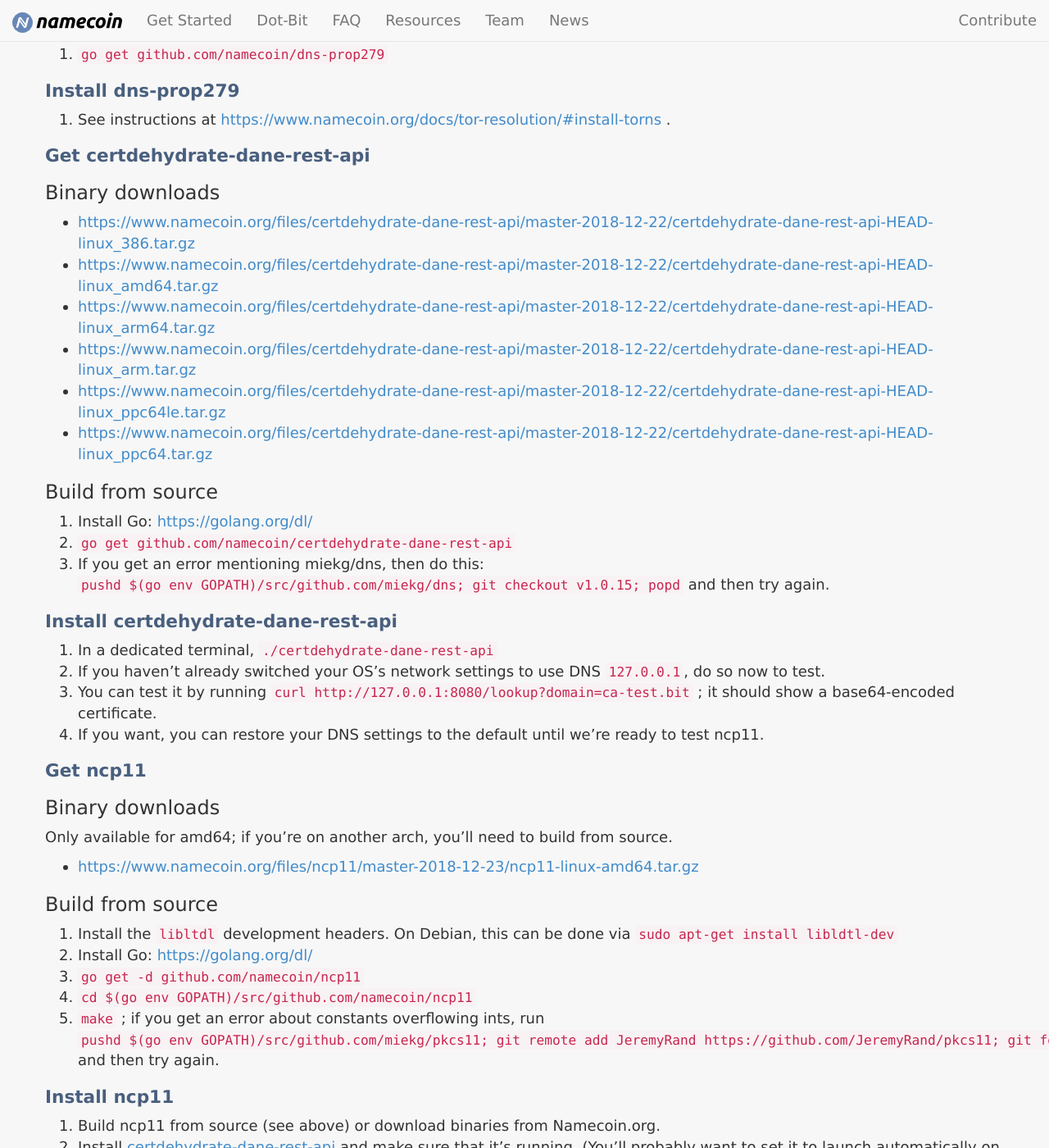
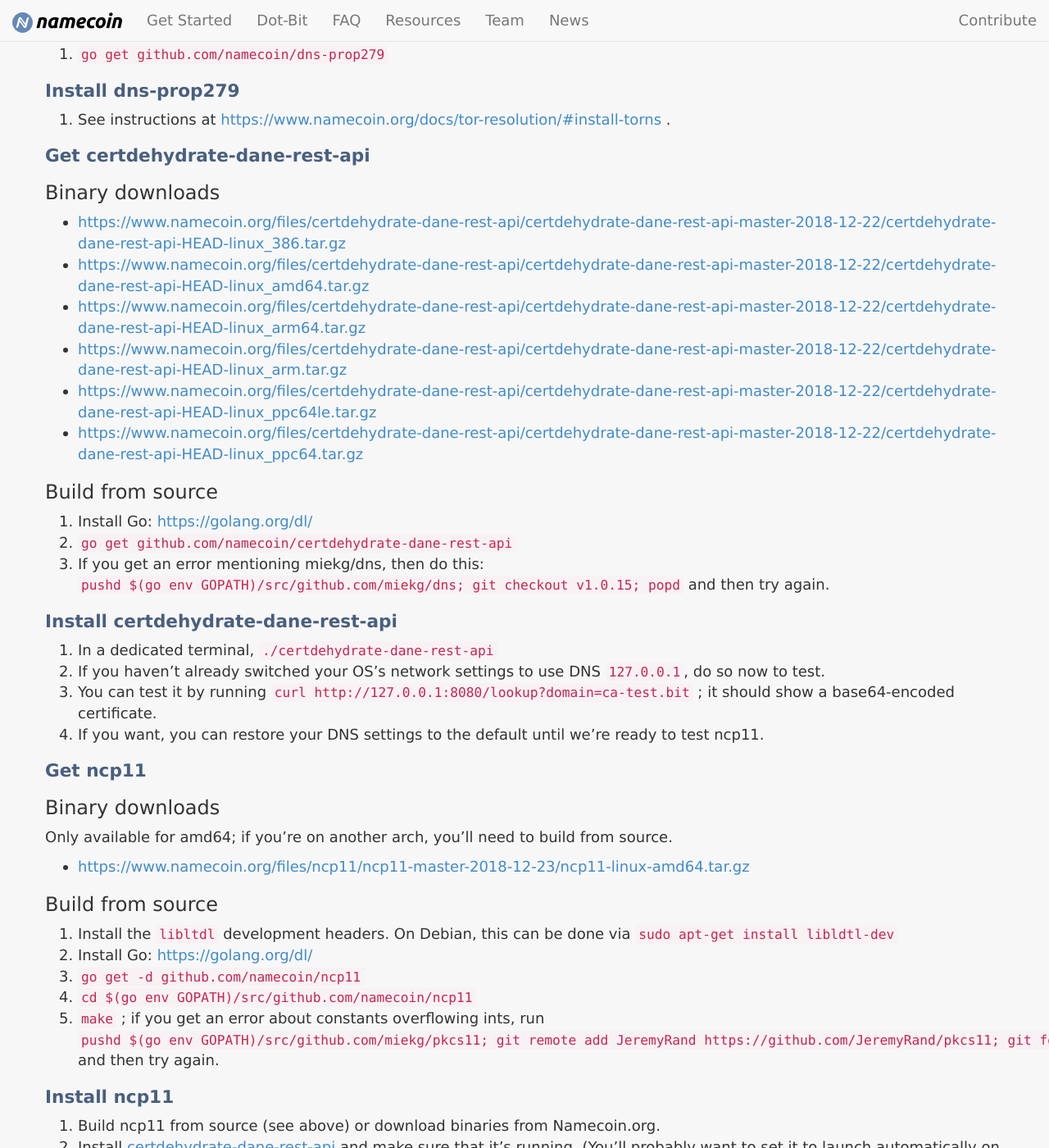
Before and after one commit to JeremyRand/namecoin.org, a Jekyll site: the page built from resources/presentations/35C3/tls-workshop/index.md, in a window 1280 px wide and 1400 px high, scrolled down 2779 px. Shown: the whole window at 82% size. Built offline with Jekyll 4.4.1, drawn with Linux system fonts in a browser that asks for light colours.

Commit message:
Normalize hyperlinks to avoid hitting symlinks

```diff
--- a/resources/presentations/35C3/tls-workshop/index.md
+++ b/resources/presentations/35C3/tls-workshop/index.md
@@ -116,12 +116,12 @@ Included in ncdns binary downloads; see above.
 
 ### Binary downloads
 
-* [{{ site.files_url }}/files/certdehydrate-dane-rest-api/master-2018-12-22/certdehydrate-dane-rest-api-HEAD-linux_386.tar.gz]({{ site.files_url }}/files/certdehydrate-dane-rest-api/master-2018-12-22/certdehydrate-dane-rest-api-HEAD-linux_386.tar.gz)
-* [{{ site.files_url }}/files/certdehydrate-dane-rest-api/master-2018-12-22/certdehydrate-dane-rest-api-HEAD-linux_amd64.tar.gz]({{ site.files_url }}/files/certdehydrate-dane-rest-api/master-2018-12-22/certdehydrate-dane-rest-api-HEAD-linux_amd64.tar.gz)
-* [{{ site.files_url }}/files/certdehydrate-dane-rest-api/master-2018-12-22/certdehydrate-dane-rest-api-HEAD-linux_arm64.tar.gz]({{ site.files_url }}/files/certdehydrate-dane-rest-api/master-2018-12-22/certdehydrate-dane-rest-api-HEAD-linux_arm64.tar.gz)
-* [{{ site.files_url }}/files/certdehydrate-dane-rest-api/master-2018-12-22/certdehydrate-dane-rest-api-HEAD-linux_arm.tar.gz]({{ site.files_url }}/files/certdehydrate-dane-rest-api/master-2018-12-22/certdehydrate-dane-rest-api-HEAD-linux_arm.tar.gz)
-* [{{ site.files_url }}/files/certdehydrate-dane-rest-api/master-2018-12-22/certdehydrate-dane-rest-api-HEAD-linux_ppc64le.tar.gz]({{ site.files_url }}/files/certdehydrate-dane-rest-api/master-2018-12-22/certdehydrate-dane-rest-api-HEAD-linux_ppc64le.tar.gz)
-* [{{ site.files_url }}/files/certdehydrate-dane-rest-api/master-2018-12-22/certdehydrate-dane-rest-api-HEAD-linux_ppc64.tar.gz]({{ site.files_url }}/files/certdehydrate-dane-rest-api/master-2018-12-22/certdehydrate-dane-rest-api-HEAD-linux_ppc64.tar.gz)
+* [{{ site.files_url }}/files/certdehydrate-dane-rest-api/certdehydrate-dane-rest-api-master-2018-12-22/certdehydrate-dane-rest-api-HEAD-linux_386.tar.gz]({{ site.files_url }}/files/certdehydrate-dane-rest-api/certdehydrate-dane-rest-api-master-2018-12-22/certdehydrate-dane-rest-api-HEAD-linux_386.tar.gz)
+* [{{ site.files_url }}/files/certdehydrate-dane-rest-api/certdehydrate-dane-rest-api-master-2018-12-22/certdehydrate-dane-rest-api-HEAD-linux_amd64.tar.gz]({{ site.files_url }}/files/certdehydrate-dane-rest-api/certdehydrate-dane-rest-api-master-2018-12-22/certdehydrate-dane-rest-api-HEAD-linux_amd64.tar.gz)
+* [{{ site.files_url }}/files/certdehydrate-dane-rest-api/certdehydrate-dane-rest-api-master-2018-12-22/certdehydrate-dane-rest-api-HEAD-linux_arm64.tar.gz]({{ site.files_url }}/files/certdehydrate-dane-rest-api/certdehydrate-dane-rest-api-master-2018-12-22/certdehydrate-dane-rest-api-HEAD-linux_arm64.tar.gz)
+* [{{ site.files_url }}/files/certdehydrate-dane-rest-api/certdehydrate-dane-rest-api-master-2018-12-22/certdehydrate-dane-rest-api-HEAD-linux_arm.tar.gz]({{ site.files_url }}/files/certdehydrate-dane-rest-api/certdehydrate-dane-rest-api-master-2018-12-22/certdehydrate-dane-rest-api-HEAD-linux_arm.tar.gz)
+* [{{ site.files_url }}/files/certdehydrate-dane-rest-api/certdehydrate-dane-rest-api-master-2018-12-22/certdehydrate-dane-rest-api-HEAD-linux_ppc64le.tar.gz]({{ site.files_url }}/files/certdehydrate-dane-rest-api/certdehydrate-dane-rest-api-master-2018-12-22/certdehydrate-dane-rest-api-HEAD-linux_ppc64le.tar.gz)
+* [{{ site.files_url }}/files/certdehydrate-dane-rest-api/certdehydrate-dane-rest-api-master-2018-12-22/certdehydrate-dane-rest-api-HEAD-linux_ppc64.tar.gz]({{ site.files_url }}/files/certdehydrate-dane-rest-api/certdehydrate-dane-rest-api-master-2018-12-22/certdehydrate-dane-rest-api-HEAD-linux_ppc64.tar.gz)
 
 ### Build from source
 
@@ -142,7 +142,7 @@ Included in ncdns binary downloads; see above.
 
 Only available for amd64; if you're on another arch, you'll need to build from source.
 
-* [{{ site.files_url }}/files/ncp11/master-2018-12-23/ncp11-linux-amd64.tar.gz]({{ site.files_url }}/files/ncp11/master-2018-12-23/ncp11-linux-amd64.tar.gz)
+* [{{ site.files_url }}/files/ncp11/ncp11-master-2018-12-23/ncp11-linux-amd64.tar.gz]({{ site.files_url }}/files/ncp11/ncp11-master-2018-12-23/ncp11-linux-amd64.tar.gz)
 
 ### Build from source
 
```
Also changed, not shown: _posts/2017-05-30-ncdns.md (+2 -2 lines), download/betas/index.md (+7 -7 lines), download/index.md (+11 -11 lines).
